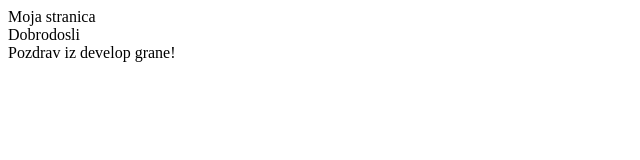
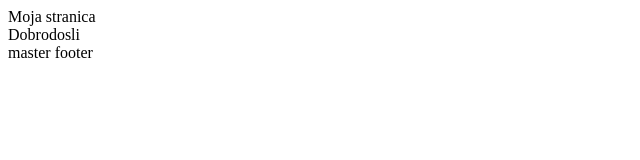
Before and after one commit to fordns/git-vezba, a plain HTML site: page index.html in a window 1280 px wide. Shown: the whole page, without its empty margins (0-640 px from the left). Drawn offline with Linux system fonts and the light colour scheme.

Commit message:
master konflikt

```diff
--- a/index.html
+++ b/index.html
@@ -6,7 +6,7 @@
 <body>
 <header>Moja stranica</header>
 <main>Dobrodosli</main>
-<footer>Pozdrav iz develop grane!</footer>
+<footer>master footer</footer>
 </main>
 </body>
 </html>
```
